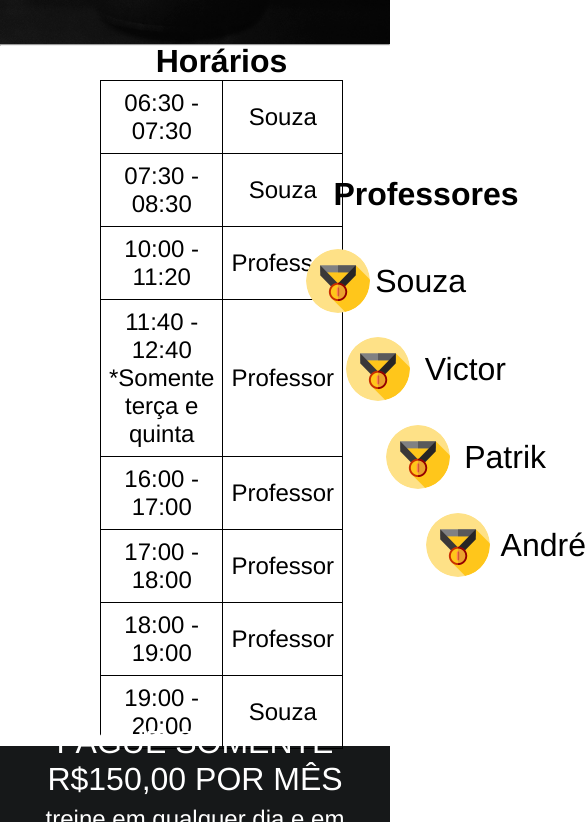
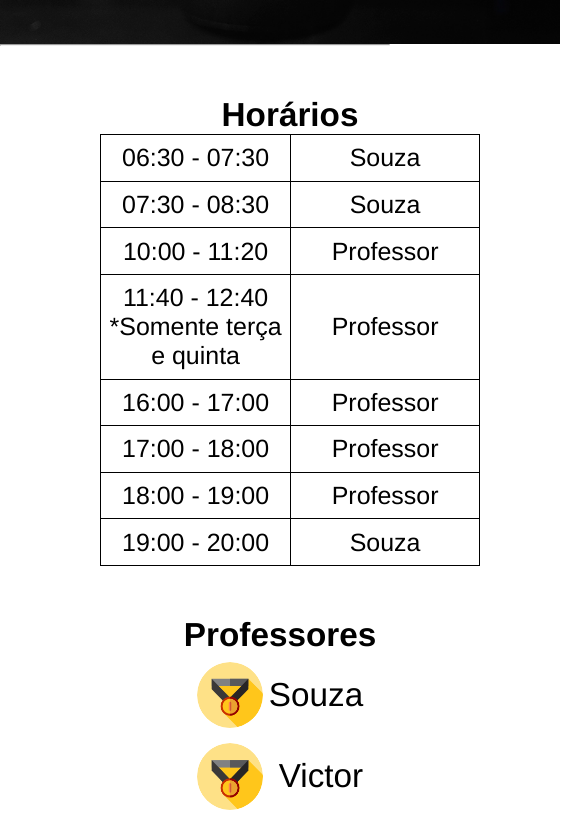
Before and after one commit to wtfoxe/team-strike, a plain HTML site: page index.html in a window 390 px wide. Shown: the part 800-1622 px from the top of the page, 585 px wide, since content can reach past the window. Drawn offline with Linux system fonts and the light colour scheme.

Commit message:
mobile responsive
- added  425px for mobile responsive
- changed 375px responsive

```diff
--- a/responsive.css
+++ b/responsive.css
@@ -34,17 +34,19 @@
 	}
 }
 
-@media (max-width: 376px){
+@media (max-width: 426px){
 	html{font-size: 52%;}
 	header{
-		width: 650px;
+		width: 560px;
 	}
 	nav{
-		width: 650px;
+		position: absolute;
+		width: 560px;
 		height: 80px;
 	}
 	.menu{
 		display: none;
+		margin-top: -60rem;
 	}
 	.menu-toggle{
 		width: 40px;
@@ -64,7 +66,7 @@
         top:0;
         left:0;
 
-        width: 650px;
+        width: 560px;
         height: 200%;
 
         background-color: #161819;
@@ -105,6 +107,49 @@
         transform: rotate(-45deg) translate(12px, -10px);
     }
 	section{
+		width: 560px;
+	}
+	section.container-instructions{
+		display: block;
+		height: 900px;
+	}
+	.time-section{
+		width: 380px;
+		margin-top: 50px;
+	}
+	.teachers-section{
+		display: flex;
+		flex-direction: column;
+		align-items: center;
+		width: 460px;
+		margin: 50px 30px;
+	}
+	#profA,
+	#profB,
+	#profC,
+	#profD{
+		margin: 20px auto;
+	}
+	.box-price{
+		height: 110px;
+	}
+}
+
+@media (max-width: 376px){
+	html{font-size: 52%;}
+	header{
+		width: 650px;
+	}
+	nav{
+		position: absolute;
+		width: 650px;
+		height: 80px;
+	}
+	.menu-section.on {
+        width: 650px;
+        height: 200%;
+ 	}
+	section{
 		width: 650px;
 	}
 	section.container-instructions{
```
